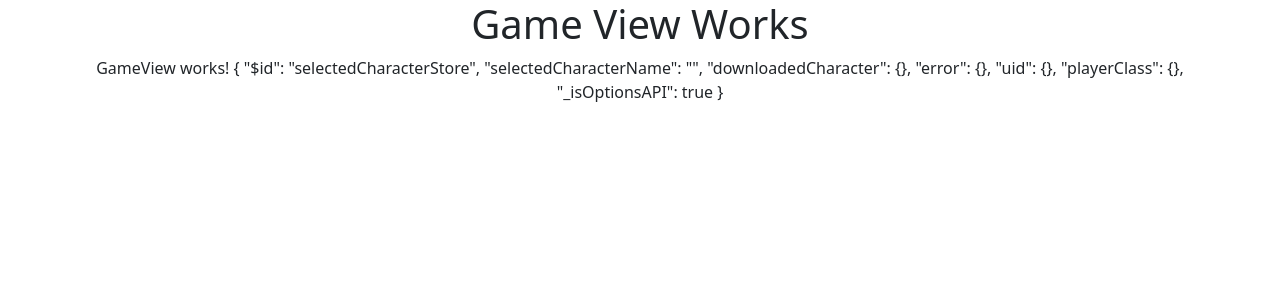
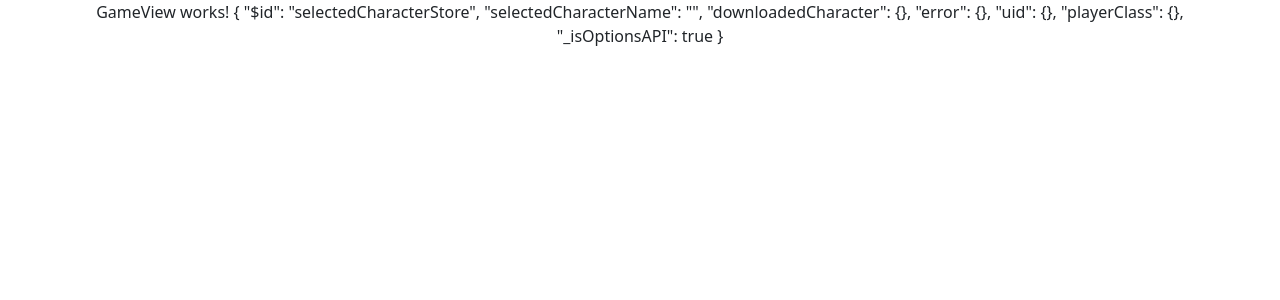
Before and after one commit to Pepice23/zafi-vue-alpha, a Vue app: page /game/1 in a window 1280 px wide. Shown: the top 300 px of the page. Built offline with nearby package versions, Linux system fonts and the light colour scheme; no server answers.

Commit message:
removed h1

```diff
--- a/src/views/GameViewPage.vue
+++ b/src/views/GameViewPage.vue
@@ -1,5 +1,4 @@
 <template>
-  <h1>Game View Works</h1>
   <GameView />
 </template>
 
```
